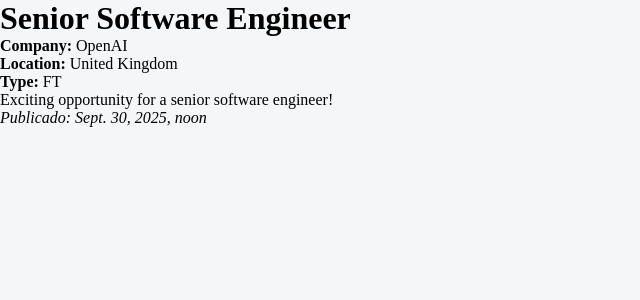
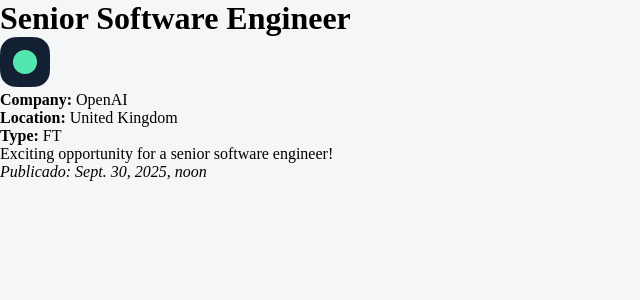
Before and after one commit to xDve22/ProyectosWeb_ND, a Django app: page /jobs/1/ in a window 1280 px wide. Shown: the part 100-400 px from the top of the page, without its empty margins (0-640 px from the left). Run offline with Django 5.2, Linux system fonts and the light colour scheme; data comes from the database, SQL or seed files in the repository.

Commit message:
feat: add conditional logo display in job details template

```diff
--- a/core/templates/job_details.html
+++ b/core/templates/job_details.html
@@ -2,8 +2,15 @@
 
 {% block title %}{{ job.title }}{% endblock %}
 
+{% load static %}
+
 {% block content %}
   <h1>{{ job.title }}</h1>
+  {% if job.company.logo %}
+    <img src="{{ job.company.logo.url }}" alt="{{ job.company.name }}" width="50">
+  {% else %}
+    <img src="{% static 'img/default.png' %}" alt="Default logo" width="50">
+  {% endif %}
   <p><strong>Company:</strong> {{ job.company.name }}</p>
   <p><strong>Location:</strong> {{ job.location }}</p>
   <p><strong>Type:</strong> {{ job.employment_type }}</p>
```
